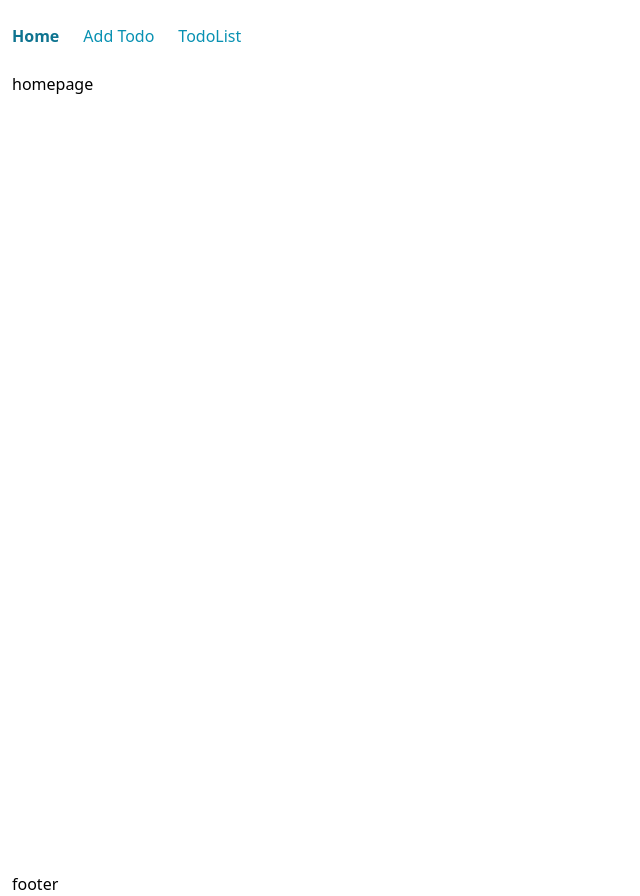
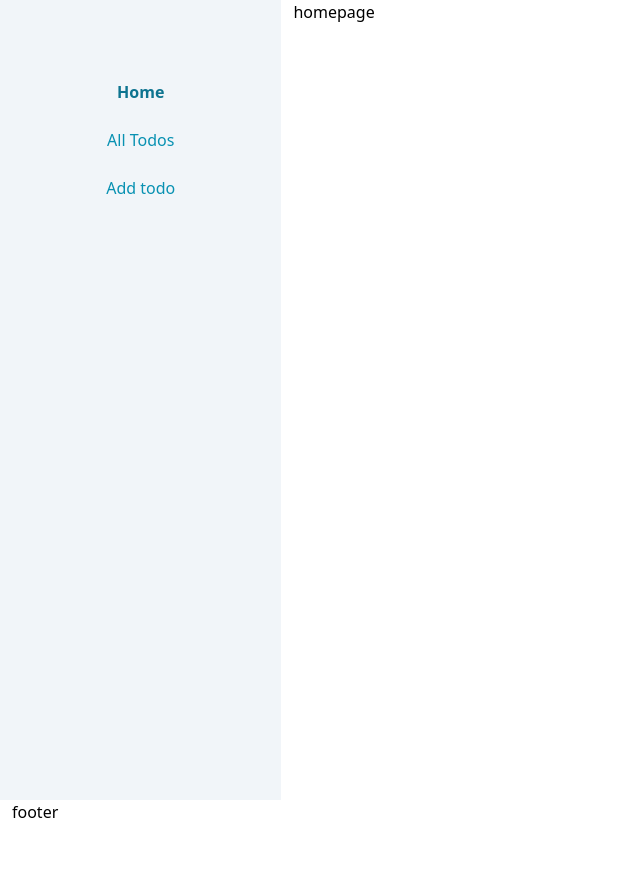
Before and after one commit to AnimaMa/todo-app, a React (Create React App) app in the folder app/: page / in a window 1280 px wide. Shown: the whole page, without its empty margins (0-640 px from the left). After the commit the page ends 824 px from the top, so only its background shows below. Built offline with nearby package versions, Linux system fonts and the light colour scheme.

Commit message:
Feat layout

```diff
--- a/app/package.json
+++ b/app/package.json
@@ -15,6 +15,7 @@
     "nanoid": "^4.0.0",
     "react": "^18.2.0",
     "react-dom": "^18.2.0",
+    "react-icons": "^4.4.0",
     "react-router-dom": "^6.3.0",
     "react-scripts": "5.0.1",
     "typescript": "^4.7.4",
--- a/app/src/components/TodoList/TodoList.tsx
+++ b/app/src/components/TodoList/TodoList.tsx
@@ -13,7 +13,7 @@ export const TodoList = (props: TodoListProps) => {
 
   useEffect(() => {
     getData();
-  });
+  }, []);
 
   const getData = async () => {
     try {
--- /dev/null
+++ b/app/src/components/shared/Header/Header.tsx
@@ -0,0 +1,25 @@
+import React from "react";
+import { Link, NavLink } from "react-router-dom";
+import { INavigationRoute, navigationRoutes } from "../../../routes";
+
+export interface IHeader {}
+export interface HeaderProps extends IHeader {}
+export const Header = (props: HeaderProps) => {
+  const {} = props;
+  const activeClass = "text-cyan-700 font-semibold";
+
+  return (
+    <header className="w-72 bg-slate-100  px-3 flex flex-col items-center justify-start py-20  gap-6 text-cyan-600">
+      {navigationRoutes.map((navroute: INavigationRoute, index: number) => (
+        <span key={index}>
+          <NavLink
+            to={navroute.href}
+            className={({ isActive }) => (isActive ? activeClass : undefined)}
+          >
+            {navroute.label}
+          </NavLink>
+        </span>
+      ))}
+    </header>
+  );
+};
--- a/app/src/components/shared/Layout.tsx
+++ b/app/src/components/shared/Layout.tsx
@@ -1,6 +1,6 @@
 import React from "react";
-import { Link, NavLink } from "react-router-dom";
 import { Container } from "./Container/Container";
+import { Header } from "./Header/Header";
 
 export interface LayoutProps {
   children: React.ReactNode;
@@ -8,38 +8,14 @@ export interface LayoutProps {
 
 export const Layout = (props: LayoutProps) => {
   const { children } = props;
-  const activeClass = "text-cyan-700 font-semibold";
   return (
     <>
-      <header className="w-full py-6 px-3 flex  gap-6 text-cyan-600">
-        <span>
-          <NavLink
-            to="/"
-            className={({ isActive }) => (isActive ? activeClass : undefined)}
-          >
-            Home
-          </NavLink>
-        </span>
-        <span>
-          <NavLink
-            to="/add-todo"
-            className={({ isActive }) => (isActive ? activeClass : undefined)}
-          >
-            Add Todo
-          </NavLink>
-        </span>
-        <span>
-          <NavLink
-            to="/todos"
-            className={({ isActive }) => (isActive ? activeClass : undefined)}
-          >
-            TodoList
-          </NavLink>
-        </span>
-      </header>
-      <main className="min-h-[100vh]">
-        <Container>{children}</Container>
-      </main>
+      <div className="flex ">
+        <Header />
+        <main className="w-[80%] min-h-[100vh]">
+          <Container>{children}</Container>
+        </main>
+      </div>
 
       <footer>
         <Container>footer</Container>
--- /dev/null
+++ b/app/src/routes.tsx
@@ -0,0 +1,28 @@
+import React from "react";
+import { AiOutlineHome } from "react-icons/ai";
+import { FcTodoList } from "react-icons/fc";
+import { IoCreateOutline } from "react-icons/io5";
+
+export interface INavigationRoute {
+  label: string;
+  href: string;
+  icon?: React.ReactElement;
+}
+
+export const navigationRoutes: INavigationRoute[] = [
+  {
+    label: "Home",
+    href: "/",
+    icon: <AiOutlineHome />,
+  },
+  {
+    label: "All Todos",
+    href: "/todos",
+    icon: <FcTodoList />,
+  },
+  {
+    label: "Add todo",
+    href: "/add-todo",
+    icon: <IoCreateOutline />,
+  },
+];
```
Also changed, not shown: 1 other file (tests, documents, lock files or other folders).
